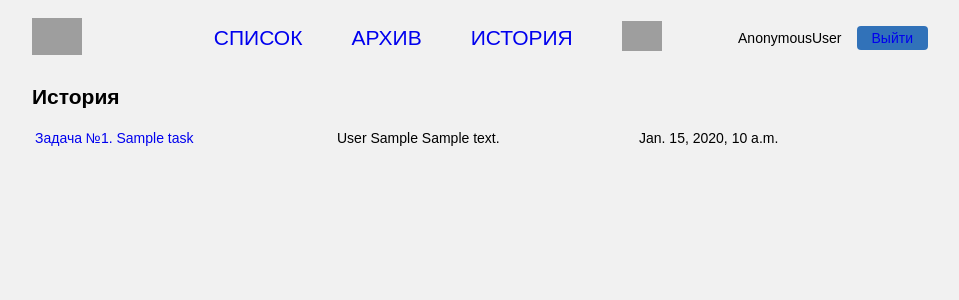
After one commit to spok/task_manager, a Django app: page /log in a window 1280 px wide. The commit adds this page. Shown: the top 300 px of the page, without its empty margins (160-1119 px from the left). Run offline with Django 4.2, Linux system fonts and the light colour scheme; tables that the repository leaves empty hold one stand-in row (values such as "Sample post"); parts of the project's set-up code (start-up, migrations or seed data) failed here and were passed over; grey boxes are pictures that could not be loaded.

Commit message:
commit# 005

```diff
--- a/task_manager/app_task/templates/base.html
+++ b/task_manager/app_task/templates/base.html
@@ -24,10 +24,10 @@
             <a href="{% url 'task_list' %}" class="hav-link">Список</a>
           </li>
           <li class="nav-item">
-            <a href="" class="hav-link">Архив</a>
+            <a href="{% url 'task_list' %}?archive=1" class="hav-link">Архив</a>
           </li>
           <li class="nav-item">
-            <a href="" class="hav-link">История</a>
+            <a href="{% url 'log_list' %}" class="hav-link">История</a>
           </li>
           <li class="nav-item">
             <a href="{% url 'task_add' %}" class="hav-link"> <img src="{% static 'img/add.png' %}" alt="" class="img-add"></a>
--- /dev/null
+++ b/task_manager/app_task/templates/log.html
@@ -0,0 +1,26 @@
+{% extends "base.html" %}
+{% block title %} История {% endblock title %}
+
+{% block sidebar %} {% endblock sidebar %}
+
+{% block content %}
+{% load static %}
+    <section class="section-task">
+        <div class="container">
+            {% if log_list %}
+                <h1>История</h1>
+                <table class="table-log">
+                {% for log in log_list %}
+                        <tr>
+                            <td> <a href="task/{{log.task.id}}" class="history-link">Задача №{{ log.task.id }}. {{ log.task.name }}</a> </td>
+                            <td>{{ log.user }} {{ log.text }}</td>
+                            <td>{{ log.date }}</td>
+                        </tr>
+                {% endfor %}
+                </table>
+            {% else %}
+                <h1>История отсутствует</h1>
+            {% endif %}
+        </div>
+    </section>
+{% endblock content %}
--- a/task_manager/app_task/templates/task_list.html
+++ b/task_manager/app_task/templates/task_list.html
@@ -31,7 +31,6 @@
 
           {% if object_list %}
             {% for task in object_list %}
-              {% if not task.in_archive %}
               <tr>
                 <td class="table-elem-number">
                   {{ task.current_id }}
@@ -55,7 +54,6 @@
                   <a href="task/{{ task.id }}/archive" class="button-delete"><img src="{% static 'img/button-delete.png' %}" alt="" class="image-delete"></a>
                 </td>
               </tr>
-              {% endif %}
             {% endfor %}
           {% else %}
             <tr>
--- a/task_manager/app_task/urls.py
+++ b/task_manager/app_task/urls.py
@@ -1,10 +1,11 @@
 from django.urls import path
 from . import views
-from .views import TaskListView, TaskView, TaskAddView, TaskEditView, TaskArchivView, CommentDelete
+from .views import TaskListView, TaskView, TaskAddView, TaskEditView, TaskArchivView, CommentDelete, LogView
 
 
 urlpatterns = [
     path("tasks", TaskListView.as_view(), name='task_list'),
+    path("log", LogView.as_view(), name='log_list'),
     path("task/<int:pk>", TaskView.as_view(), name='task'),
     path("task/<int:pk>/edit", TaskEditView.as_view(), name='task_edit'),
     path("task/<int:id>/archive", TaskArchivView.as_view(), name='task_archiv'),
--- a/task_manager/app_task/views.py
+++ b/task_manager/app_task/views.py
@@ -69,7 +69,12 @@ class TaskListView(View):
 
     def get(self, request):
         current_user = request.user
-        task_list = Task.objects.filter(executor=current_user)
+        get_archive = request.GET.get("archive", "")
+        if get_archive:
+            task_list = Task.objects.filter(executor=current_user, in_archive=True)
+        else:
+            task_list = Task.objects.filter(executor=current_user, in_archive=False)
+        print(task_list)
         log_list = Logger.objects.all()[:5]
         return render(request, 'task_list.html', context={'object_list': task_list,
                                                           'user': current_user, 'log_list': log_list})
@@ -81,7 +86,7 @@ class TaskAddView(View):
         task_form = TaskModelForm()
         return render(request,
                       'task_form.html',
-                      context={'task_form': task_form}
+                      context={'task_form': task_form, 'title': 'Новая задача'}
                       )
 
     def post(self, request):
@@ -141,6 +146,14 @@ class TaskArchivView(View):
         return HttpResponseRedirect('/tasks')
 
 
+class LogView(View):
+    def get(self, request):
+        # Вывод истории действий
+        log_list = Logger.objects.all()
+        current_user = request.user
+        return render(request, 'log.html', context={'user': current_user, 'log_list': log_list})
+
+
 class CommentDelete(View):
 
     def get(self, request, id):
--- a/task_manager/static/css/style.css
+++ b/task_manager/static/css/style.css
@@ -205,3 +205,15 @@ body {
   justify-content: flex-start;
   align-items: center;
 }
+
+/* Вывод истории событий*/
+
+.table-log td:nth-child(1) {
+  text-align: left;
+  width: 300px;
+}
+
+.table-log td:nth-child(2) {
+  text-align: left;
+  width: 300px;
+}
```
Also changed, not shown: task_manager/app_task/templates/task_edit.html (+18 -15 lines), task_manager/app_task/templates/task_form.html (+18 -15 lines).
